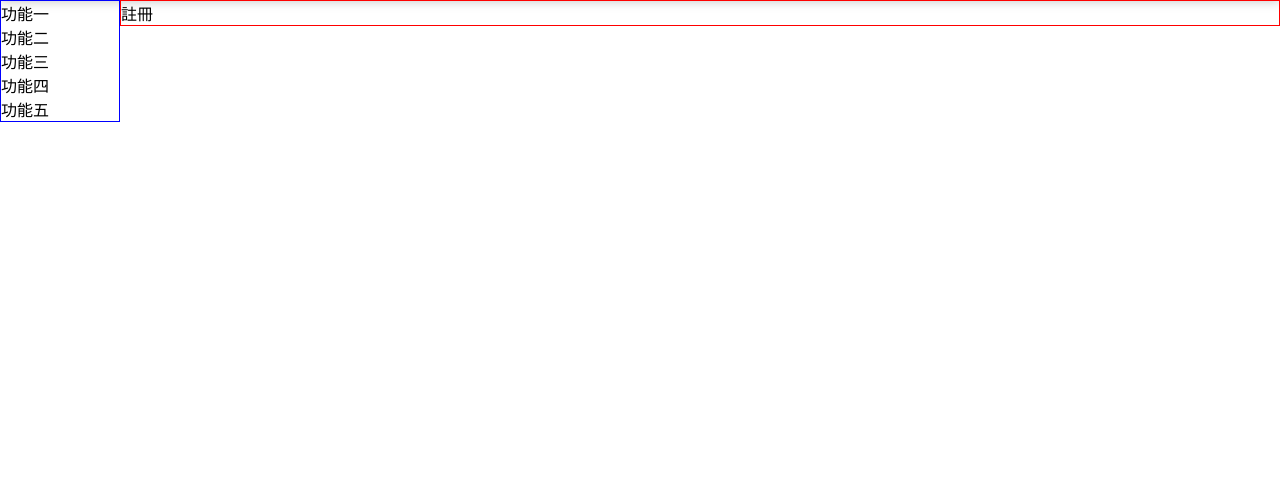
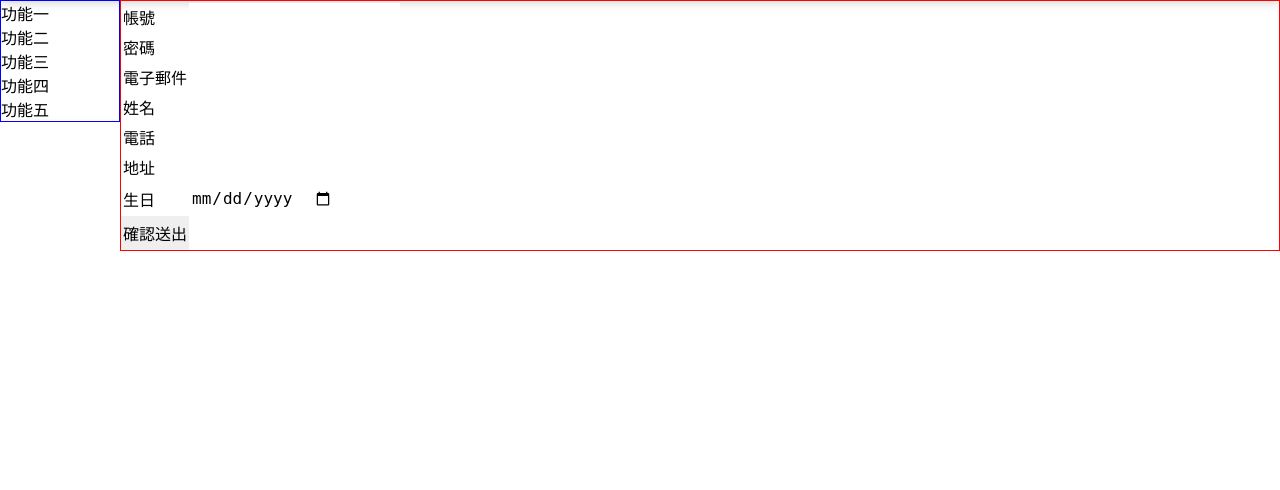
Before and after one commit to salce4560/db, a PHP site: page /reg.php in a window 1280 px wide. Shown: the part 94-584 px from the top of the page. Run offline with PHP 8.4, Linux system fonts and the light colour scheme.

Commit message:
db解BUG

```diff
--- a/member/reg.php
+++ b/member/reg.php
@@ -12,7 +12,39 @@
  <?php include "./include/nav.php";?>
  <?php include "./include/side_bar.php";?>
 <div class="content">
-註冊
+<form action="./include/api/reg.php" method="post" id="regForm">
+<table>
+    <tr>
+    <td>帳號</td>
+    <td><input type="text" name="account" id=""></td>
+</tr>
+<tr>
+    <td>密碼</td>
+    <td><input type="password" name="password" id=""></td>
+</tr>
+<tr>
+    <td>電子郵件</td>
+    <td><input type="text" name="mail" id=""></td>
+</tr>
+<tr>
+    <td>姓名</td>
+    <td><input type="text" name="name" id=""></td>
+</tr>
+<tr>
+    <td>電話</td>
+    <td><input type="text" name="mobile" id=""></td>
+</tr>
+<tr>
+    <td>地址</td>
+    <td><input type="text" name="adress" id=""></td>
+</tr>
+<tr>
+    <td>生日</td>
+    <td><input type="date" name="birthday" id=""></td>
+</tr>
+</table>
+<div><input type="submit" value="確認送出"></div>
+</form>
 </div>
 
  <?php include "./include/footer.php";?>
--- a/member/style.css
+++ b/member/style.css
@@ -50,3 +50,16 @@
     float: left;
     width: calc(100% - 120px);
 }
+#regForm input{
+border: 0;
+}
+
+#regForm input{
+    font-size: 16px;
+    padding: 5px 2px;
+    border-bottom: 1px solid #999;
+
+}
+#regForm input{
+    border:initial
+}
```
Also changed, not shown: member/include/api/check_login.php (added, +21 -0 lines), member/include/api/reg.php (added, +25 -0 lines), member/login.php (+21 -1 lines), member/member.sql (renamed from member/memeber.sql).
